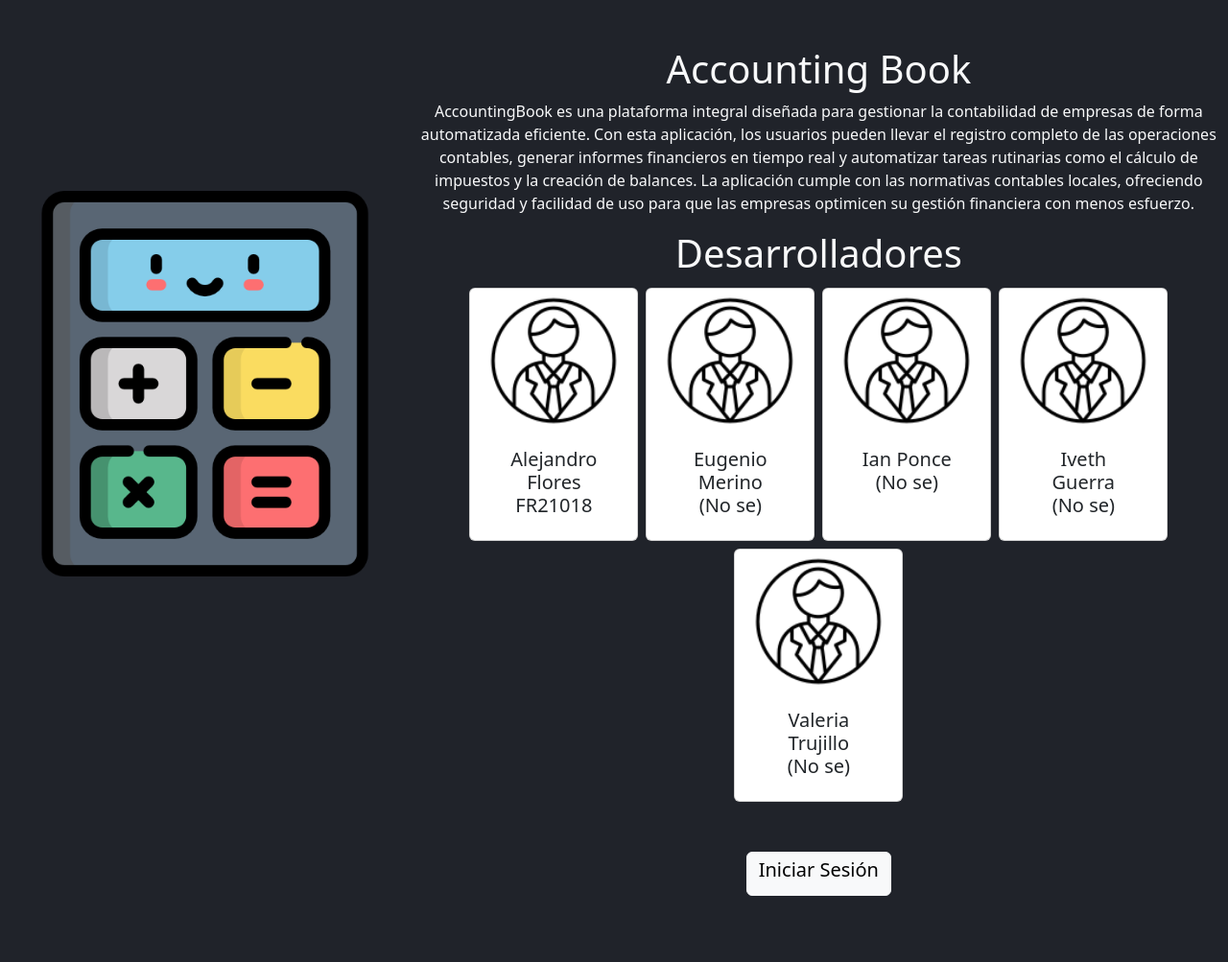
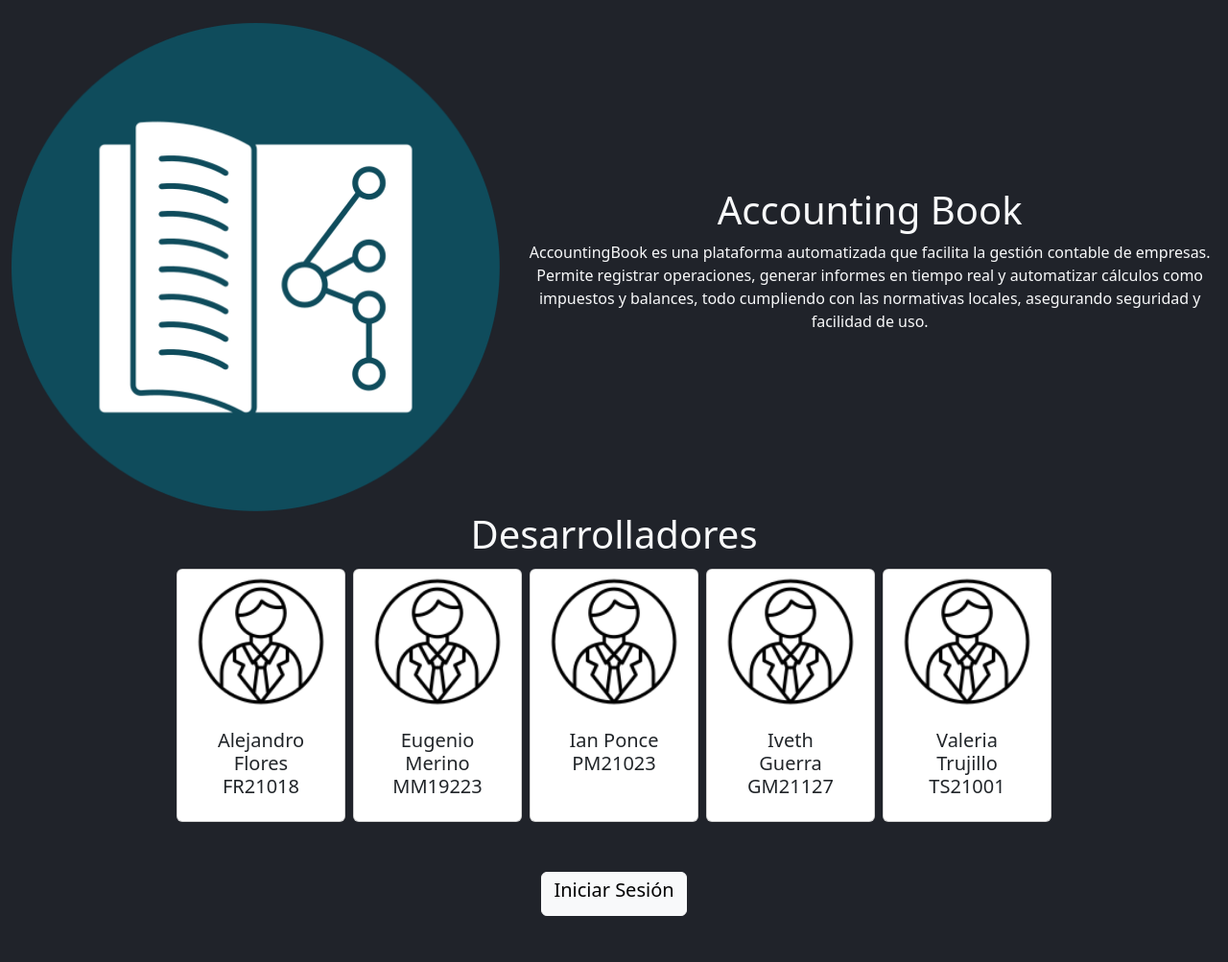
Before and after one commit to eugmerino/AccountingBook_V2, a Django app: page / in a window 1280 px wide. Shown: the whole page at 96% size. Before the commit the page ends 934 px from the top, so only its background shows below. Run offline with Django 5.2, Linux system fonts and the light colour scheme; parts of the project's set-up code (start-up, migrations or seed data) failed here and were passed over.

Commit message:
rediseño start y vista de login (sin autenticar aun)

```diff
--- a/main/templates/start.html
+++ b/main/templates/start.html
@@ -12,31 +12,26 @@
 </head>
 
 <body>
-    <div class="container-fluid body-background">
-        <div class="row">
-            <div class="col d-flex justify-content-center align-items-center" style="height: 100vh;">
-                <img src="{% static 'img/calcular.png' %}" class="img-fluid">
+    <div class="container-fluid">
+
+        <div class="row align-items-center">
+            <div class="col-12 col-md-5 d-flex justify-content-center pt-4">
+                <img src="{% static 'img/educacion.png' %}" alt="aquí deberia de ir el logo" class="img-fluid">
             </div>
-            <div class="col-md-8">
-                <div class="row text-center pt-5 text-light">
+            <div class="col-12 col-md-7 text-light text-center pt-4">
                 <h1>Accounting Book</h1>
+                <p>AccountingBook es una plataforma automatizada que facilita la gestión contable de empresas. Permite
+                    registrar operaciones, generar informes en tiempo real y automatizar cálculos como impuestos y
+                    balances, todo cumpliendo con las normativas locales, asegurando seguridad y facilidad de uso.</p>
             </div>
-                <div class="row text-center text-light">
-                    <p>AccountingBook es una plataforma integral diseñada para gestionar la contabilidad de empresas de
-                        forma automatizada
-                        eficiente. Con esta aplicación, los usuarios pueden llevar el registro completo de las
-                        operaciones contables, generar
-                        informes financieros en tiempo real y automatizar tareas rutinarias como el cálculo de impuestos
-                        y la creación de balances.
-                        La aplicación cumple con las normativas contables locales, ofreciendo seguridad y facilidad de
-                        uso para que las empresas optimicen su
-                        gestión financiera con menos esfuerzo.</p>
         </div>
+
         <div class="row">
             <h1 class="text-light text-center">Desarrolladores</h1>
         </div>
+
         <div class="row justify-content-center">
-                    <div class="card m-1  " style="width: 11rem;">
+            <div class="card m-1" style="width: 11rem;">
                 <img class="card-img-top" src="{% static 'img/usuario.png' %}" alt="usuario">
                 <div class="card-body">
                     <h5 class="card-title text-center">Alejandro Flores<br>FR21018</h5>
@@ -45,37 +40,36 @@
             <div class="card m-1" style="width: 11rem;">
                 <img class="card-img-top" src="{% static 'img/usuario.png' %}" alt="usuario">
                 <div class="card-body">
-                            <h5 class="card-title text-center">Eugenio Merino<br>(No se)</h5>
+                    <h5 class="card-title text-center">Eugenio Merino<br>MM19223</h5>
                 </div>
             </div>
             <div class="card m-1" style="width: 11rem;">
                 <img class="card-img-top" src="{% static 'img/usuario.png' %}" alt="usuario">
                 <div class="card-body">
-                            <h5 class="card-title text-center">Ian Ponce<br>(No se)</h5>
+                    <h5 class="card-title text-center">Ian Ponce<br>PM21023</h5>
                 </div>
             </div>
             <div class="card m-1" style="width: 11rem;">
                 <img class="card-img-top" src="{% static 'img/usuario.png' %}" alt="usuario">
                 <div class="card-body">
-                            <h5 class="card-title text-center">Iveth Guerra<br>(No se)</h5>
+                    <h5 class="card-title text-center">Iveth Guerra<br>GM21127</h5>
                 </div>
             </div>
             <div class="card m-1" style="width: 11rem;">
                 <img class="card-img-top" src="{% static 'img/usuario.png' %}" alt="usuario">
                 <div class="card-body">
-                            <h5 class="card-title text-center">Valeria Trujillo<br>(No se)</h5>
+                    <h5 class="card-title text-center">Valeria Trujillo<br>TS21001</h5>
                 </div>
             </div>
         </div>
+
         <form method="POST">
             {% csrf_token %}
-                    <div class="row justify-content-center">
+            <div class="row justify-content-center pb-5">
                 <button type="submit" class="btn btn-light mt-5 w-auto"><h5>Iniciar Sesión</h5></button>
             </div>
         </form>
     </div>
-        </div>
-    </div>
 </body>
 
 </html>
--- a/main/views.py
+++ b/main/views.py
@@ -1,4 +1,5 @@
 from django.shortcuts import render,redirect
+from . import forms
 
 # Create your views here.
 def start(request):
@@ -7,4 +8,5 @@ def start(request):
     return render(request,'start.html')
 
 def login(request):
-    return render(request,'login.html')
+    objects = {"form" : forms.myAuthenticationForm}
+    return render(request,'login.html',objects)
```
Also changed, not shown: main/forms.py (added, +12 -0 lines), main/templates/login.html (+23 -1 lines), main/static/img/calcular.png (deleted), main/static/img/educacion.png (added). Lines whose indentation alone changed are shown as unchanged.
